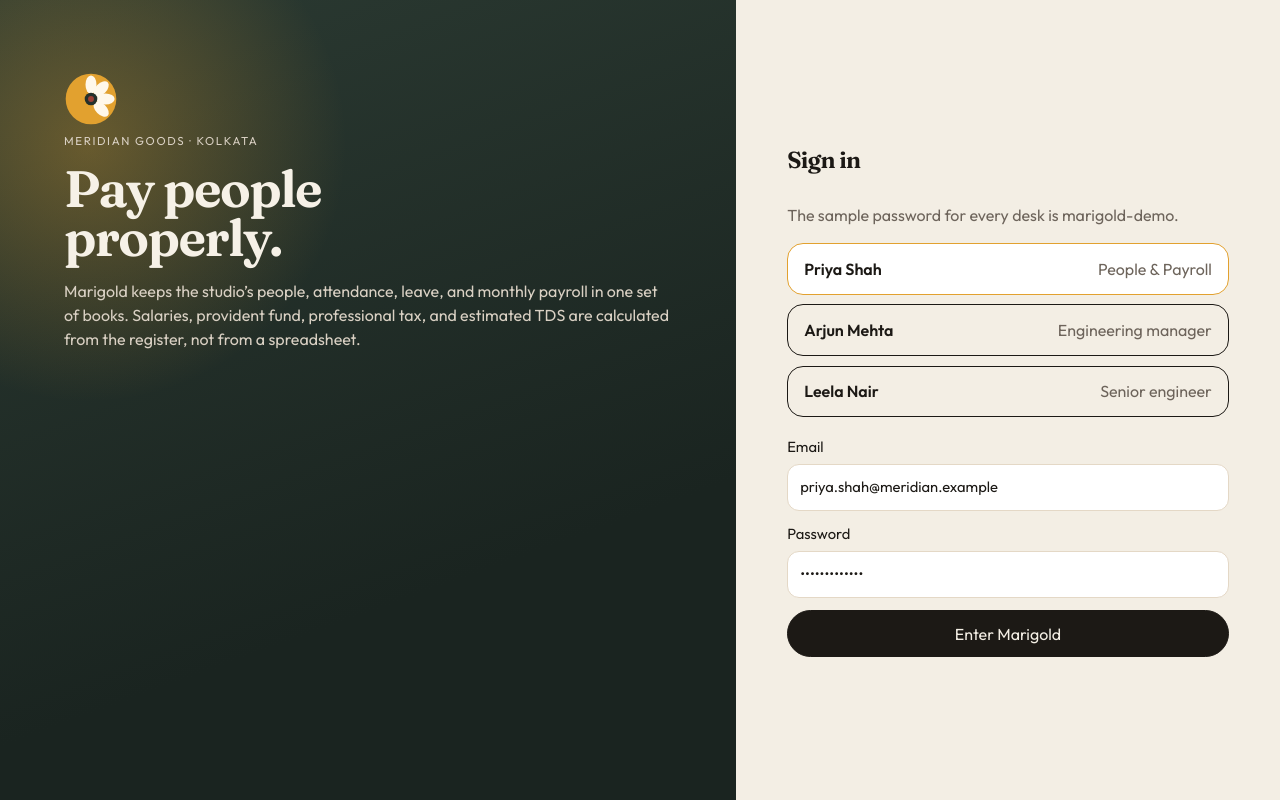
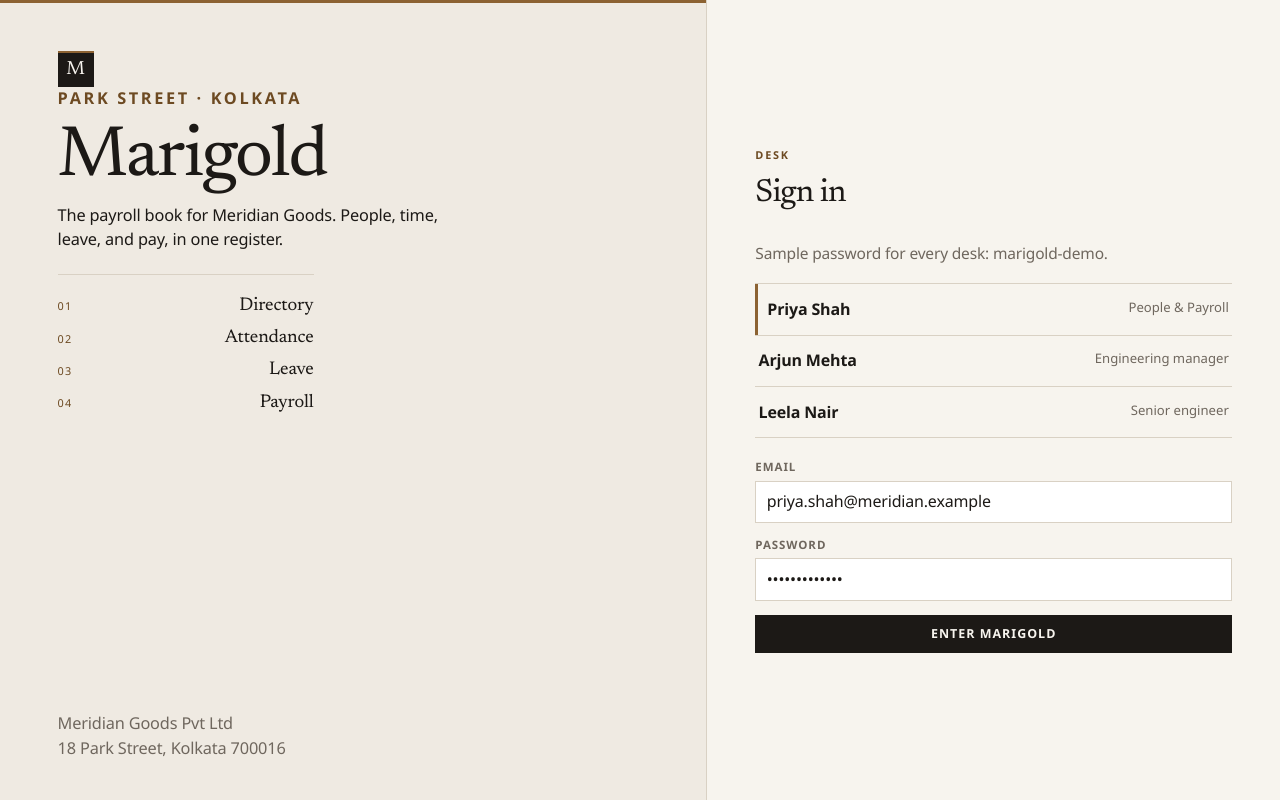
Before and after one commit to akashiimskills-wq/Cursor1, a React (Vite) app: page /login in a window 1280 px wide. Built offline with nearby package versions, Linux system fonts and the light colour scheme; no server answers.

Commit message:
Restyle Marigold as a letterpress payroll ledger.
Hairline rules, a brass masthead, and Newsreader figures replace the rounded cards and pill chrome.

Co-authored-by: Munna Kumar  <akashiimskills-wq@users.noreply.github.com>

```diff
--- a/index.html
+++ b/index.html
@@ -7,7 +7,7 @@
     <link rel="preconnect" href="https://fonts.googleapis.com" />
     <link rel="preconnect" href="https://fonts.gstatic.com" crossorigin />
     <link
-      href="https://fonts.googleapis.com/css2?family=Fraunces:opsz,wght@9..144,520;9..144,640&family=Outfit:wght@400;500;600&display=swap"
+      href="https://fonts.googleapis.com/css2?family=Hanken+Grotesk:ital,wght@0,420;0,520;0,620;1,420&family=Newsreader:ital,opsz,wght@0,6..72,420;0,6..72,520;0,6..72,600;1,6..72,450&display=swap"
       rel="stylesheet"
     />
   </head>
--- a/src/components/Mark.tsx
+++ b/src/components/Mark.tsx
@@ -1,15 +1,7 @@
 export function Mark({ size = 32 }: { size?: number }) {
   return (
-    <svg className="mark" width={size} height={size} viewBox="0 0 64 64" aria-hidden="true">
-      <circle cx="32" cy="32" r="30" fill="#e2a12f" />
-      <g fill="#fff8ea">
-        <ellipse cx="32" cy="15" rx="6.5" ry="11" />
-        <ellipse cx="32" cy="15" rx="6.5" ry="11" transform="rotate(45 32 32)" />
-        <ellipse cx="32" cy="15" rx="6.5" ry="11" transform="rotate(90 32 32)" />
-        <ellipse cx="32" cy="15" rx="6.5" ry="11" transform="rotate(135 32 32)" />
-      </g>
-      <circle cx="32" cy="32" r="7.5" fill="#24312b" />
-      <circle cx="32" cy="32" r="3.5" fill="#9c4034" />
-    </svg>
+    <span className="monogram" style={{ width: size, height: size, fontSize: Math.round(size * 0.52) }} aria-hidden="true">
+      M
+    </span>
   );
 }
--- a/src/components/Shell.tsx
+++ b/src/components/Shell.tsx
@@ -26,7 +26,7 @@ export function Shell() {
           <Mark />
           <div>
             <strong>Marigold</strong>
-            <span>{me.company.name}</span>
+            <span>{me.company.legalName}</span>
           </div>
         </div>
         <nav>
--- a/src/pages/Dashboard.tsx
+++ b/src/pages/Dashboard.tsx
@@ -41,7 +41,7 @@ export function Dashboard() {
       <header className="page-head">
         <div>
           <p className="eyebrow">{prettyDate(data.today)}</p>
-          <h1>Good day, {me.user.firstName}.</h1>
+          <h1>{me.company.name}</h1>
           <p className="lede">
             {data.holidayName
               ? `${data.holidayName} — the studio is closed.`
--- a/src/pages/Login.tsx
+++ b/src/pages/Login.tsx
@@ -36,17 +36,28 @@ export function Login() {
   return (
     <div className="login">
       <section className="login-story">
-        <Mark size={54} />
-        <p className="eyebrow">Meridian Goods · Kolkata</p>
-        <h1>Pay people properly.</h1>
-        <p>
-          Marigold keeps the studio’s people, attendance, leave, and monthly payroll in one set of books. Salaries,
-          provident fund, professional tax, and estimated TDS are calculated from the register, not from a spreadsheet.
+        <div>
+          <Mark size={36} />
+          <p className="eyebrow">Park Street · Kolkata</p>
+          <h1>Marigold</h1>
+          <p>The payroll book for Meridian Goods. People, time, leave, and pay, in one register.</p>
+          <ol className="login-index">
+            <li><span>01</span> Directory</li>
+            <li><span>02</span> Attendance</li>
+            <li><span>03</span> Leave</li>
+            <li><span>04</span> Payroll</li>
+          </ol>
+        </div>
+        <p className="letterfoot">
+          Meridian Goods Pvt Ltd
+          <br />
+          18 Park Street, Kolkata 700016
         </p>
       </section>
       <section className="login-panel">
+        <p className="eyebrow">Desk</p>
         <h2>Sign in</h2>
-        <p className="lede">The sample password for every desk is marigold-demo.</p>
+        <p className="lede">Sample password for every desk: marigold-demo.</p>
         <div className="desks">
           {desks.map((desk) => (
             <button
--- a/src/styles.css
+++ b/src/styles.css
@@ -1,20 +1,17 @@
 :root {
   color-scheme: light;
-  --ink: #1c1915;
-  --muted: #6d645b;
-  --line: #e4d8c6;
-  --paper: #f3eee4;
-  --card: #fffdf8;
-  --rail: #24312b;
-  --rail-ink: #f6f1e7;
-  --rail-dim: #c9c0b2;
-  --marigold: #e2a12f;
-  --marigold-deep: #8d5b10;
-  --leaf: #1f6b45;
-  --clay: #8f3d32;
-  --shadow: 0 18px 50px rgba(48, 36, 22, 0.08);
-  --serif: Fraunces, "Iowan Old Style", Palatino, "Palatino Linotype", serif;
-  --sans: Outfit, "Avenir Next", "Segoe UI", sans-serif;
+  --ink: #1c1916;
+  --muted: #6f675e;
+  --line: #d9d1c4;
+  --rule: #1c1916;
+  --paper: #efeae2;
+  --card: #f7f4ee;
+  --brass: #8c6232;
+  --brass-ink: #6d4a22;
+  --leaf: #1e4d38;
+  --clay: #7a2e32;
+  --serif: Newsreader, "Iowan Old Style", Palatino, "Palatino Linotype", serif;
+  --sans: "Hanken Grotesk", "Avenir Next", "Segoe UI", sans-serif;
 }
 
 * { box-sizing: border-box; }
@@ -24,221 +21,337 @@ body {
   background: var(--paper);
   color: var(--ink);
   font-family: var(--sans);
-  font-size: 16px;
-  line-height: 1.5;
+  font-size: 15.5px;
+  font-weight: 420;
+  line-height: 1.45;
+  letter-spacing: -0.011em;
 }
 button, input, select, textarea { font: inherit; color: inherit; }
-button, .button-link, .primary {
+button, .button-link {
   border: 1px solid var(--ink);
   background: transparent;
-  border-radius: 999px;
-  padding: 0.65rem 1.05rem;
+  border-radius: 0;
+  padding: 0.55rem 0.85rem;
   cursor: pointer;
   text-decoration: none;
+  font-size: 0.78rem;
+  font-weight: 620;
+  letter-spacing: 0.08em;
+  text-transform: uppercase;
 }
-button:disabled { opacity: 0.55; cursor: wait; }
+button:disabled { opacity: 0.45; cursor: wait; }
 .primary, a.primary, .button-link.primary {
   background: var(--ink);
-  color: var(--paper);
+  color: var(--card);
 }
-a { color: var(--marigold-deep); }
-h1, h2, .brand strong, .slip h1 {
+a { color: inherit; }
+h1, h2, .brand strong, .slip h1, .stats strong, .net strong, .slip-period strong {
   font-family: var(--serif);
-  font-weight: 560;
-  letter-spacing: -0.03em;
+  font-weight: 500;
+  letter-spacing: -0.025em;
 }
-h1 { font-size: clamp(2.4rem, 4vw, 4.4rem); line-height: 0.95; margin: 0; }
-h2 { font-size: 1.45rem; margin: 0 0 0.8rem; }
+h1 { font-size: clamp(2.15rem, 3vw, 3.15rem); line-height: 0.96; margin: 0; font-weight: 500; }
+h2 { font-size: 1.35rem; margin: 0 0 0.85rem; font-weight: 500; }
 p { margin: 0; }
 
-.boot { padding: 3rem; color: var(--muted); }
-.banner {
-  background: #f8e7e2;
-  color: var(--clay);
-  border-radius: 12px;
-  padding: 0.75rem 0.9rem;
+.boot { padding: 2.5rem 1.5rem; color: var(--muted); }
+.banner, .note {
+  border: 1px solid var(--line);
+  border-left: 3px solid var(--clay);
+  background: var(--card);
+  color: var(--ink);
+  padding: 0.7rem 0.85rem;
   margin: 0 0 1rem;
 }
-.note {
-  background: #e7f2ea;
-  color: var(--leaf);
-  border-radius: 12px;
-  padding: 0.75rem 0.9rem;
-  margin-bottom: 1rem;
+.note { border-left-color: var(--leaf); }
+.eyebrow {
+  margin: 0 0 0.45rem;
+  text-transform: uppercase;
+  letter-spacing: 0.16em;
+  font-size: 0.68rem;
+  font-weight: 620;
+  color: var(--brass-ink);
 }
-.eyebrow {
-  margin: 0 0 0.35rem;
-  text-transform: uppercase;
-  letter-spacing: 0.14em;
-  font-size: 0.72rem;
-  color: var(--muted);
+.lede { max-width: 38rem; color: var(--muted); margin-top: 0.7rem; }
+.footnote { color: var(--muted); font-size: 0.88rem; margin-top: 1.1rem; }
+.empty { color: var(--muted); padding: 0.4rem 0; }
+
+.monogram {
+  display: inline-grid;
+  place-items: center;
+  background: var(--ink);
+  color: var(--card);
+  font-family: var(--serif);
+  font-weight: 500;
+  line-height: 1;
+  box-shadow: inset 0 2px 0 var(--brass);
 }
-.lede { max-width: 42rem; color: var(--muted); margin-top: 0.8rem; }
-.footnote { color: var(--muted); font-size: 0.92rem; margin-top: 1.2rem; }
-.empty { color: var(--muted); }
 
 .login {
   min-height: 100vh;
   display: grid;
-  grid-template-columns: 1.15fr 0.85fr;
+  grid-template-columns: minmax(0, 1.05fr) minmax(280px, 0.85fr);
+  background: var(--card);
 }
+.login-story, .login-panel { min-width: 0; }
 .login-story {
-  padding: 4.5rem 4rem;
+  min-height: 100vh;
+  padding: 3.2rem 3.6rem 2.4rem;
+  display: flex;
+  flex-direction: column;
+  justify-content: space-between;
   background:
-    radial-gradient(circle at 12% 18%, rgba(226, 161, 47, 0.35), transparent 28%),
-    linear-gradient(160deg, #2b3a32 0%, #1a2420 70%);
-  color: var(--rail-ink);
+    linear-gradient(var(--brass), var(--brass)) top / 100% 3px no-repeat,
+    var(--paper);
+  border-right: 1px solid var(--line);
 }
-.login-story .eyebrow, .login-story p { color: #d9d0c3; }
-.login-story h1 { max-width: 8ch; margin: 1rem 0; }
-.login-panel { padding: 4.5rem 3.2rem; display: flex; flex-direction: column; justify-content: center; }
-.desks { display: grid; gap: 0.6rem; margin: 1rem 0 1.2rem; }
+.login-story h1 { font-size: clamp(3.6rem, 5.6vw, 5.1rem); margin: 0.85rem 0 0.7rem; }
+.login-story p { max-width: 26rem; font-size: 1.02rem; }
+.login-index { list-style: none; padding: 1.1rem 0 0; margin: 1.4rem 0 0; border-top: 1px solid var(--line); display: grid; gap: 0.35rem; max-width: 16rem; }
+.login-index li { display: flex; justify-content: space-between; gap: 1.5rem; font-family: var(--serif); font-size: 1.15rem; }
+.login-index span { font-family: var(--sans); font-size: 0.68rem; letter-spacing: 0.12em; color: var(--brass-ink); padding-top: 0.35rem; }
+.letterfoot { color: var(--muted); font-size: 0.86rem; line-height: 1.55; }
+.login-panel {
+  padding: 2.6rem 3rem;
+  display: flex;
+  flex-direction: column;
+  justify-content: center;
+  background: var(--card);
+  overflow: auto;
+}
+.login-panel h2 { font-size: 2rem; }
+.login-panel .primary { width: 100%; }
+.desks { display: grid; gap: 0; margin: 1.2rem 0 1.3rem; border-top: 1px solid var(--line); }
 .desk {
   text-align: left;
-  border-radius: 16px;
-  padding: 0.8rem 1rem;
+  border: 0;
+  border-bottom: 1px solid var(--line);
+  border-radius: 0;
+  padding: 0.85rem 0.2rem;
   display: flex;
   justify-content: space-between;
   gap: 1rem;
   background: transparent;
+  font-size: 1rem;
+  font-weight: 420;
+  letter-spacing: -0.011em;
+  text-transform: none;
 }
-.desk.selected { background: #fff; border-color: var(--marigold); }
-.desk span, .who span, small { color: var(--muted); display: block; }
-.login-panel form, .stack { display: grid; gap: 0.8rem; }
-label { display: grid; gap: 0.35rem; font-size: 0.92rem; }
+.desk.selected { box-shadow: inset 3px 0 0 var(--brass); padding-left: 0.75rem; }
+.desk b { font-weight: 620; }
+.desk span, .who span, small { color: var(--muted); display: block; font-size: 0.82rem; font-weight: 420; letter-spacing: 0; text-transform: none; }
+.login-panel form, .stack { display: grid; gap: 0.85rem; }
+label { display: grid; gap: 0.3rem; font-size: 0.72rem; font-weight: 620; letter-spacing: 0.08em; text-transform: uppercase; color: var(--muted); }
 input, select, textarea {
   width: 100%;
   border: 1px solid var(--line);
-  background: white;
-  border-radius: 12px;
-  padding: 0.7rem 0.75rem;
+  background: #fff;
+  border-radius: 0;
+  padding: 0.55rem 0.65rem;
+  color: var(--ink);
+  font-size: 1rem;
+  font-weight: 420;
+  letter-spacing: -0.011em;
+  text-transform: none;
 }
+input:focus, select:focus, textarea:focus { outline: 1px solid var(--brass); border-color: var(--brass); }
 textarea { resize: vertical; }
-label.check { grid-template-columns: auto 1fr; align-items: center; }
-.pair { display: grid; grid-template-columns: 1fr 1fr; gap: 0.8rem; }
+label.check { grid-template-columns: auto 1fr; align-items: center; text-transform: none; letter-spacing: 0; font-size: 0.95rem; color: var(--ink); font-weight: 420; }
+.pair { display: grid; grid-template-columns: 1fr 1fr; gap: 0.9rem 1.2rem; }
 
-.shell { min-height: 100vh; display: grid; grid-template-columns: 250px 1fr; }
+.shell { min-height: 100vh; display: grid; grid-template-columns: 228px 1fr; background: var(--paper); }
 .rail {
-  background: var(--rail);
-  color: var(--rail-ink);
-  padding: 1.4rem 1rem 1rem;
+  background: var(--card);
+  color: var(--ink);
+  padding: 1.35rem 1.15rem 1.1rem;
   display: flex;
   flex-direction: column;
   position: sticky;
   top: 0;
   height: 100vh;
+  border-right: 1px solid var(--line);
+  box-shadow: inset 0 3px 0 var(--brass);
 }
-.brand { display: flex; gap: 0.75rem; align-items: center; padding: 0.2rem 0.45rem 1.2rem; }
-.brand strong { display: block; font-size: 1.45rem; }
-.brand span, .who span { color: var(--rail-dim); }
-.rail nav { display: grid; gap: 0.25rem; }
+.brand { display: flex; gap: 0.7rem; align-items: center; padding: 0.15rem 0.15rem 1.35rem; }
+.brand strong { display: block; font-size: 1.35rem; line-height: 1; }
+.brand span { color: var(--muted); font-size: 0.75rem; margin-top: 0.2rem; }
+.rail nav { display: grid; gap: 0.1rem; }
 .rail nav a {
-  color: var(--rail-ink);
+  color: var(--ink);
   text-decoration: none;
-  padding: 0.55rem 0.75rem;
-  border-radius: 999px;
+  padding: 0.48rem 0.55rem;
+  border-left: 2px solid transparent;
+  font-size: 0.92rem;
 }
-.rail nav a.active, .rail nav a:hover { background: rgba(255, 248, 234, 0.1); }
-.who { margin-top: auto; padding: 0.9rem; border-top: 1px solid rgba(255, 248, 234, 0.12); }
-.who b { display: block; }
-.who button { margin-top: 0.7rem; color: var(--rail-ink); border-color: rgba(255, 248, 234, 0.35); }
-.main { padding: 2.2rem 2.4rem 3rem; }
+.rail nav a.active { border-left-color: var(--brass); font-weight: 620; }
+.rail nav a:hover { background: rgba(140, 98, 50, 0.06); }
+.who { margin-top: auto; padding: 0.95rem 0.15rem 0; border-top: 1px solid var(--line); }
+.who b { display: block; font-weight: 620; }
+.who button {
+  margin-top: 0.65rem;
+  border: 0;
+  padding: 0;
+  background: none;
+  color: var(--muted);
+  text-transform: none;
+  letter-spacing: 0;
+  font-size: 0.82rem;
+  font-weight: 520;
+  text-decoration: underline;
+  text-underline-offset: 0.18em;
+}
+.main { padding: 2.1rem 2.6rem 3.2rem; max-width: 1180px; }
 .page-head, .card-head, .actions, .filters {
   display: flex;
   justify-content: space-between;
   gap: 1rem;
   align-items: end;
 }
-.page-head { margin-bottom: 1.5rem; }
+.page-head { margin-bottom: 1.35rem; padding-bottom: 1rem; border-bottom: 1px solid var(--rule); }
 .filters, .actions { align-items: end; margin-bottom: 1rem; flex-wrap: wrap; }
 .filters label { min-width: 11rem; }
 .date-label { min-width: 12rem; }
 
-.stats { display: grid; grid-template-columns: repeat(4, 1fr); gap: 0.8rem; margin-bottom: 1rem; }
+.stats { display: grid; grid-template-columns: repeat(4, 1fr); gap: 0; margin-bottom: 1.15rem; background: var(--card); border: 1px solid var(--line); }
 .stats.slim { grid-template-columns: repeat(4, 1fr); }
-.stats article, .card, .slip {
-  background: var(--card);
-  border: 1px solid var(--line);
-  border-radius: 22px;
-  box-shadow: var(--shadow);
+.stats article {
+  padding: 0.95rem 1.05rem 1rem;
+  border-right: 1px solid var(--line);
+  background: transparent;
 }
-.stats article { padding: 1rem 1.1rem 1.05rem; }
-.stats span, .fact span, .slip dt { color: var(--muted); font-size: 0.82rem; }
-.stats strong { display: block; font-family: var(--serif); font-size: 1.8rem; letter-spacing: -0.03em; margin: 0.2rem 0; }
-.stats em { font-style: normal; color: var(--muted); font-size: 0.88rem; }
-.split { display: grid; grid-template-columns: 1fr 1fr; gap: 0.8rem; margin: 0.8rem 0; }
-.card { padding: 1.15rem 1.2rem 1.2rem; }
-.bars { list-style: none; padding: 0; margin: 0; display: grid; gap: 0.75rem; }
-.bars div { display: flex; justify-content: space-between; }
-.bars i { display: block; height: 7px; margin-top: 0.3rem; border-radius: 99px; background: var(--marigold); }
-.plain, .requests, .holiday-list { list-style: none; padding: 0; margin: 0; display: grid; gap: 0.75rem; }
+.stats article:last-child { border-right: 0; }
+.stats span, .fact span, .slip dt { color: var(--muted); font-size: 0.68rem; font-weight: 620; letter-spacing: 0.1em; text-transform: uppercase; }
+.stats strong { display: block; font-size: 1.85rem; margin: 0.28rem 0 0.15rem; font-variant-numeric: tabular-nums; }
+.stats em { font-style: normal; color: var(--muted); font-size: 0.84rem; }
+.split { display: grid; grid-template-columns: 1fr 1fr; gap: 1rem; margin: 1rem 0; }
+.card { background: var(--card); border: 1px solid var(--line); padding: 1.05rem 1.15rem 1.15rem; }
+.card-head { margin-bottom: 0.8rem; padding-bottom: 0.55rem; border-bottom: 1px solid var(--line); align-items: baseline; }
+.card-head h2 { margin: 0; }
+.bars { list-style: none; padding: 0; margin: 0; display: grid; gap: 0.8rem; }
+.bars div { display: flex; justify-content: space-between; font-variant-numeric: tabular-nums; }
+.bars i { display: block; height: 3px; margin-top: 0.35rem; background: var(--brass); }
+.plain, .requests, .holiday-list { list-style: none; padding: 0; margin: 0; display: grid; }
 .plain li, .holiday-list li, .requests li {
   display: flex;
   justify-content: space-between;
   gap: 1rem;
   align-items: center;
-  padding-bottom: 0.7rem;
+  padding: 0.7rem 0;
   border-bottom: 1px solid var(--line);
 }
-.plain li:last-child, .holiday-list li:last-child, .requests li:last-child { border-bottom: 0; padding-bottom: 0; }
+.plain li:last-child, .holiday-list li:last-child, .requests li:last-child { border-bottom: 0; }
 .requests li { align-items: start; }
 .requests p { margin: 0.25rem 0; }
-.request-actions { display: grid; justify-items: end; gap: 0.4rem; }
+.request-actions { display: grid; justify-items: end; gap: 0.45rem; }
 
-.table-wrap { overflow-x: auto; background: var(--card); border: 1px solid var(--line); border-radius: 22px; }
+.table-wrap { overflow-x: auto; background: var(--card); border: 1px solid var(--line); }
 table { width: 100%; border-collapse: collapse; }
-th, td { text-align: left; padding: 0.85rem 1rem; border-bottom: 1px solid var(--line); vertical-align: top; }
-th { font-size: 0.78rem; letter-spacing: 0.08em; text-transform: uppercase; color: var(--muted); font-weight: 600; }
-td.num, .slip td { text-align: right; font-variant-numeric: tabular-nums; }
+th, td { text-align: left; padding: 0.72rem 0.9rem; border-bottom: 1px solid var(--line); vertical-align: top; }
+th {
+  font-size: 0.68rem;
+  letter-spacing: 0.1em;
+  text-transform: uppercase;
+  color: var(--muted);
+  font-weight: 620;
+  border-bottom: 1px solid var(--ink);
+}
+td.num, .slip td { text-align: right; font-variant-numeric: tabular-nums; font-feature-settings: "tnum"; }
 tr:last-child td { border-bottom: 0; }
-.chips { display: flex; gap: 0.5rem; margin-bottom: 0.8rem; }
-.chips span, .pill {
-  border-radius: 999px;
-  padding: 0.2rem 0.65rem;
-  background: #efe6d4;
-  font-size: 0.85rem;
+tbody tr:hover td { background: rgba(140, 98, 50, 0.045); }
+.chips { display: flex; gap: 1rem; margin-bottom: 0.85rem; color: var(--muted); font-variant-numeric: tabular-nums; }
+.pill {
+  display: inline-block;
+  padding: 0.12rem 0;
+  background: transparent;
+  font-size: 0.72rem;
+  font-weight: 620;
+  letter-spacing: 0.08em;
+  text-transform: uppercase;
+  color: var(--muted);
 }
-.pill.active, .pill.approved, .pill.paid, .pill.present { background: #e5f3ea; color: var(--leaf); }
-.pill.pending, .pill.draft, .pill.on_leave { background: #f8edd6; color: var(--marigold-deep); }
-.pill.rejected, .pill.exited, .pill.absent { background: #f8e7e2; color: var(--clay); }
+.pill::before { content: ""; display: inline-block; width: 0.45rem; height: 0.45rem; margin-right: 0.4rem; background: var(--line); vertical-align: 0.05rem; }
+.pill.active, .pill.approved, .pill.paid, .pill.present { color: var(--leaf); }
+.pill.active::before, .pill.approved::before, .pill.paid::before, .pill.present::before { background: var(--leaf); }
+.pill.pending, .pill.draft, .pill.on_leave, .pill.half_day, .pill.wfh, .pill.leave { color: var(--brass); }
+.pill.pending::before, .pill.draft::before, .pill.on_leave::before, .pill.half_day::before, .pill.wfh::before, .pill.leave::before { background: var(--brass); }
+.pill.rejected, .pill.exited, .pill.absent { color: var(--clay); }
+.pill.rejected::before, .pill.exited::before, .pill.absent::before { background: var(--clay); }
 
-.facts, .money-grid, .slip-meta { display: grid; grid-template-columns: repeat(4, 1fr); gap: 0.9rem 1rem; margin-bottom: 1rem; }
-.fact b, .slip dd { display: block; margin: 0.15rem 0 0; }
-.comp-form { margin-top: 1rem; }
+.facts, .money-grid, .slip-meta { display: grid; grid-template-columns: repeat(4, 1fr); gap: 0; margin-bottom: 1rem; border: 1px solid var(--line); background: var(--card); }
+.fact, .slip-meta div, .money-grid .fact { padding: 0.75rem 0.85rem; border-right: 1px solid var(--line); border-bottom: 1px solid var(--line); }
+.facts .fact:nth-child(4n), .slip-meta div:nth-child(4n) { border-right: 0; }
+.fact b, .slip dd { display: block; margin: 0.2rem 0 0; font-weight: 520; }
+.comp-form { margin-top: 1rem; padding-top: 0.4rem; }
 
 .modal-backdrop {
   position: fixed;
   inset: 0;
-  background: rgba(28, 25, 21, 0.45);
+  background: rgba(28, 25, 22, 0.38);
   display: grid;
   place-items: center;
-  padding: 1rem;
+  padding: 1.2rem;
   z-index: 20;
 }
-.modal { width: min(640px, 100%); background: var(--card); border-radius: 22px; padding: 1.2rem; max-height: 90vh; overflow: auto; }
-.modal-head { display: flex; justify-content: space-between; align-items: center; }
-.icon-button { border: 0; background: transparent; font-size: 1.6rem; line-height: 1; padding: 0.2rem 0.45rem; }
+.modal {
+  width: min(640px, 100%);
+  background: var(--card);
+  border-top: 3px solid var(--brass);
+  padding: 1.25rem 1.3rem 1.4rem;
+  max-height: 90vh;
+  overflow: auto;
+  box-shadow: 0 24px 70px rgba(28, 25, 22, 0.18);
+}
+.modal-head { display: flex; justify-content: space-between; align-items: center; margin-bottom: 0.8rem; }
+.icon-button {
+  border: 0;
+  background: transparent;
+  font-size: 1.4rem;
+  line-height: 1;
+  padding: 0.1rem 0.3rem;
+  letter-spacing: 0;
+  text-transform: none;
+}
 
-.slip { padding: 1.6rem; }
+.slip { padding: 1.5rem 1.55rem 1.3rem; background: var(--card); border: 1px solid var(--line); box-shadow: inset 0 3px 0 var(--brass); }
 .slip header, .slip-period { display: flex; justify-content: space-between; gap: 1rem; }
-.slip-period { display: grid; justify-items: end; }
-.slip-period strong { font-family: var(--serif); font-size: 1.6rem; }
-.slip-columns { display: grid; grid-template-columns: 1fr 1fr; gap: 1rem; }
+.slip-period { display: grid; justify-items: end; align-content: start; }
+.slip-period strong { font-size: 1.7rem; }
+.slip-period em { font-style: italic; font-family: var(--serif); color: var(--muted); }
+.slip-columns { display: grid; grid-template-columns: 1fr 1fr; gap: 1.2rem; }
 .slip table { background: transparent; }
-.slip caption { text-align: left; font-weight: 600; padding: 0.2rem 0 0.4rem; }
-.slip .total th, .slip .total td { border-top: 1px solid var(--ink); }
-.net { display: flex; justify-content: space-between; align-items: baseline; background: #24312b; color: #f6f1e7; border-radius: 16px; padding: 0.9rem 1rem; margin: 1rem 0 0.4rem; }
-.net strong { font-family: var(--serif); font-size: 2rem; }
-.words { margin-top: 0.2rem; }
-.holiday-list { background: var(--card); border: 1px solid var(--line); border-radius: 22px; padding: 0.4rem 1rem; }
+.slip caption { text-align: left; font-family: var(--serif); font-size: 1.05rem; padding: 0.2rem 0 0.45rem; }
+.slip .total th, .slip .total td { border-top: 1px solid var(--ink); font-weight: 620; }
+.net {
+  display: flex;
+  justify-content: space-between;
+  align-items: baseline;
+  border-top: 1px solid var(--ink);
+  border-bottom: 3px double var(--ink);
+  padding: 0.75rem 0;
+  margin: 1rem 0 0.35rem;
+}
+.net strong { font-size: 2.15rem; font-variant-numeric: tabular-nums; }
+.words { margin-top: 0.35rem; font-family: var(--serif); font-style: italic; font-size: 1.05rem; }
+.holiday-list { background: var(--card); border: 1px solid var(--line); padding: 0 1rem; }
+
+@media (max-width: 1100px) {
+  .login { grid-template-columns: 1fr; }
+  .login-story { min-height: auto; border-right: 0; border-bottom: 1px solid var(--line); }
+}
 
 @media (max-width: 980px) {
-  .login, .shell, .split, .stats, .stats.slim, .facts, .money-grid, .slip-columns, .pair { grid-template-columns: 1fr; }
+  .login, .shell, .split, .stats, .stats.slim, .facts, .money-grid, .slip-columns, .pair, .slip-meta { grid-template-columns: 1fr; }
+  .facts .fact, .slip-meta div, .stats article { border-right: 0; }
   .shell { display: block; }
   .rail { position: relative; height: auto; }
-  .rail nav { grid-template-columns: repeat(3, 1fr); }
-  .login-story, .login-panel, .main { padding: 1.4rem; }
+  .rail nav { display: flex; flex-wrap: wrap; gap: 0.15rem 0.9rem; }
+  .rail nav a { border-left: 0; border-bottom: 2px solid transparent; padding: 0.35rem 0; }
+  .rail nav a.active { border-bottom-color: var(--brass); }
+  .login-story { min-height: auto; }
+  .login-story, .login-panel, .main { padding: 1.35rem; }
+  .login-story h1 { font-size: 3.4rem; }
   .page-head, .slip header { display: block; }
+  .slip-period { justify-items: start; margin-top: 0.8rem; }
 }
 
 @media print {
```
